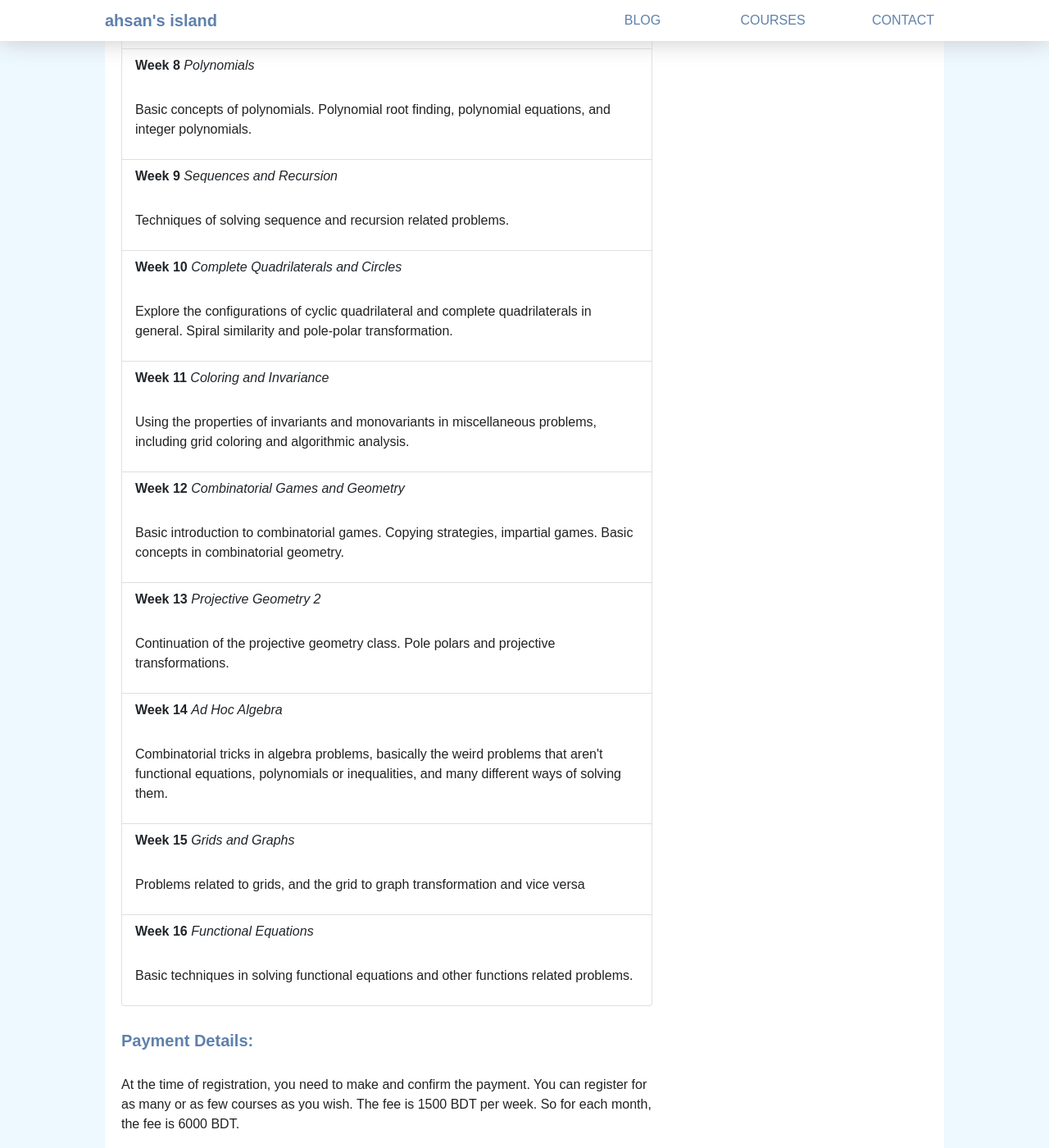
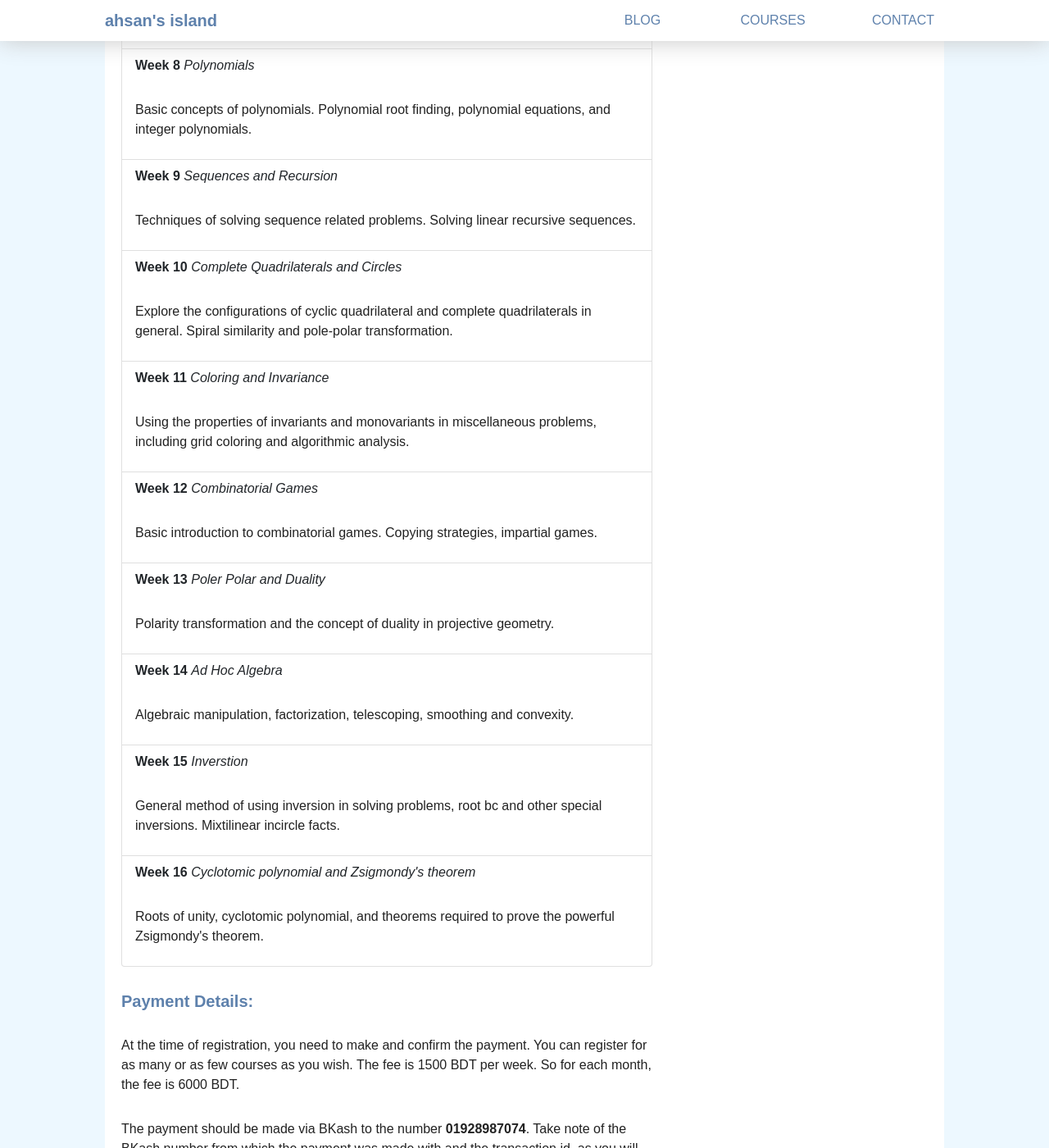
Before and after one commit to AnglyPascal/anglypascal.github.io, a Jekyll site: the page built from courses/atom.md, in a window 1280 px wide and 1400 px high, scrolled down 2308 px. Shown: the whole window at 82% size. Built offline with Jekyll 4.4.1, drawn with Linux system fonts in a browser that asks for light colours; nearby versions of some CDN libraries; some of the changed text lies outside the part shown.

Commit message:
course list updated

```diff
--- a/_data/courses.json
+++ b/_data/courses.json
@@ -15,18 +15,18 @@
       "<b>Week 2</b> <i>Triangle Centers</i> <p>Explore the configurations of important triangle centers like orthocenter, circumcenter, nine-point center, incenter-excenters and mixtilinear centers.</p>",
       "<b>Week 3</b> <i>Primes and Orders</i> <p>Modular arithmetic modulo primes. Orders modulo prime. Lifting the exponent lemma.  Prime factorization.</p>",
       "<b>Week 4</b> <i>Graph Theory</i> <p>Basic introduction to graph theory. Using extremal principal and induction in graphs. Graph algorithms and bounding.</p>",
-      "<b>Week 5</b> <i>Projective Geometry</i> <p>Basic concepts of cross ratio, harmonic bundle, inversion. Symmedians and projective transformation. Pascal, Brianchon and Puppus' Theorem.</p>",
+      "<b>Week 5</b> <i>Projective Geometry</i> <p>Basic concepts of cross ratio, harmonic bundle. Pascal, Brianchon and Puppus' Theorem.</p>",
       "<b>Week 6</b> <i>NT Functions and Constructions</i> <p>Number theoretic functions and integer polynomials, polynomial divisibility.  Ad-Hoc number theory construction problems using primes, divisors and modular arithmetic.</p>",
       "<b>Week 7</b> <i>Algorithms</i> <p>Divide and conquer, greedy algorithms. Other graph algorithms and configuration building strategies.</p>",
       "<b>Week 8</b> <i>Polynomials</i> <p>Basic concepts of polynomials. Polynomial root finding, polynomial equations, and integer polynomials.</p>",
-      "<b>Week 9</b> <i>Sequences and Recursion</i> <p>Techniques of solving sequence and recursion related problems.</p>",
+      "<b>Week 9</b> <i>Sequences and Recursion</i> <p>Techniques of solving sequence related problems. Solving linear recursive sequences.</p>",
       "<b>Week 10</b> <i>Complete Quadrilaterals and Circles</i> <p>Explore the configurations of cyclic quadrilateral and complete quadrilaterals in general. Spiral similarity and pole-polar transformation.</p>",
       "<b>Week 11</b> <i>Coloring and Invariance</i> <p>Using the properties of invariants and monovariants in miscellaneous problems, including grid coloring and algorithmic analysis.</p>",
-      "<b>Week 12</b> <i>Combinatorial Games and Geometry</i> <p>Basic introduction to combinatorial games. Copying strategies, impartial games.  Basic concepts in combinatorial geometry.</p>",
-      "<b>Week 13</b> <i>Projective Geometry 2</i> <p>Continuation of the projective geometry class. Pole polars and projective transformations.</p>",
-      "<b>Week 14</b> <i>Ad Hoc Algebra</i> <p>Combinatorial tricks in algebra problems, basically the weird problems that aren't functional equations, polynomials or inequalities, and many different ways of solving them.</p>",
-      "<b>Week 15</b> <i>Grids and Graphs</i> <p>Problems related to grids, and the grid to graph transformation and vice versa</p>",
-      "<b>Week 16</b> <i>Functional Equations</i> <p>Basic techniques in solving functional equations and other functions related problems.</p>"
+      "<b>Week 12</b> <i>Combinatorial Games</i> <p>Basic introduction to combinatorial games. Copying strategies, impartial games.</p>",
+      "<b>Week 13</b> <i>Poler Polar and Duality</i> <p>Polarity transformation and the concept of duality in projective geometry.</p>",
+      "<b>Week 14</b> <i>Ad Hoc Algebra</i> <p>Algebraic manipulation, factorization, telescoping, smoothing and convexity.</p>",
+      "<b>Week 15</b> <i>Inverstion</i> <p>General method of using inversion in solving problems, root bc and other special inversions. Mixtilinear incircle facts.</p>",
+      "<b>Week 16</b> <i>Cyclotomic polynomial and Zsigmondy's theorem</i> <p>Roots of unity, cyclotomic polynomial, and theorems required to prove the powerful Zsigmondy's theorem.</p>"
     ],
     "course_price": "1500 weekly, for full course; 750 weekly for only the handouts",
     "this_course_includes": [
```
